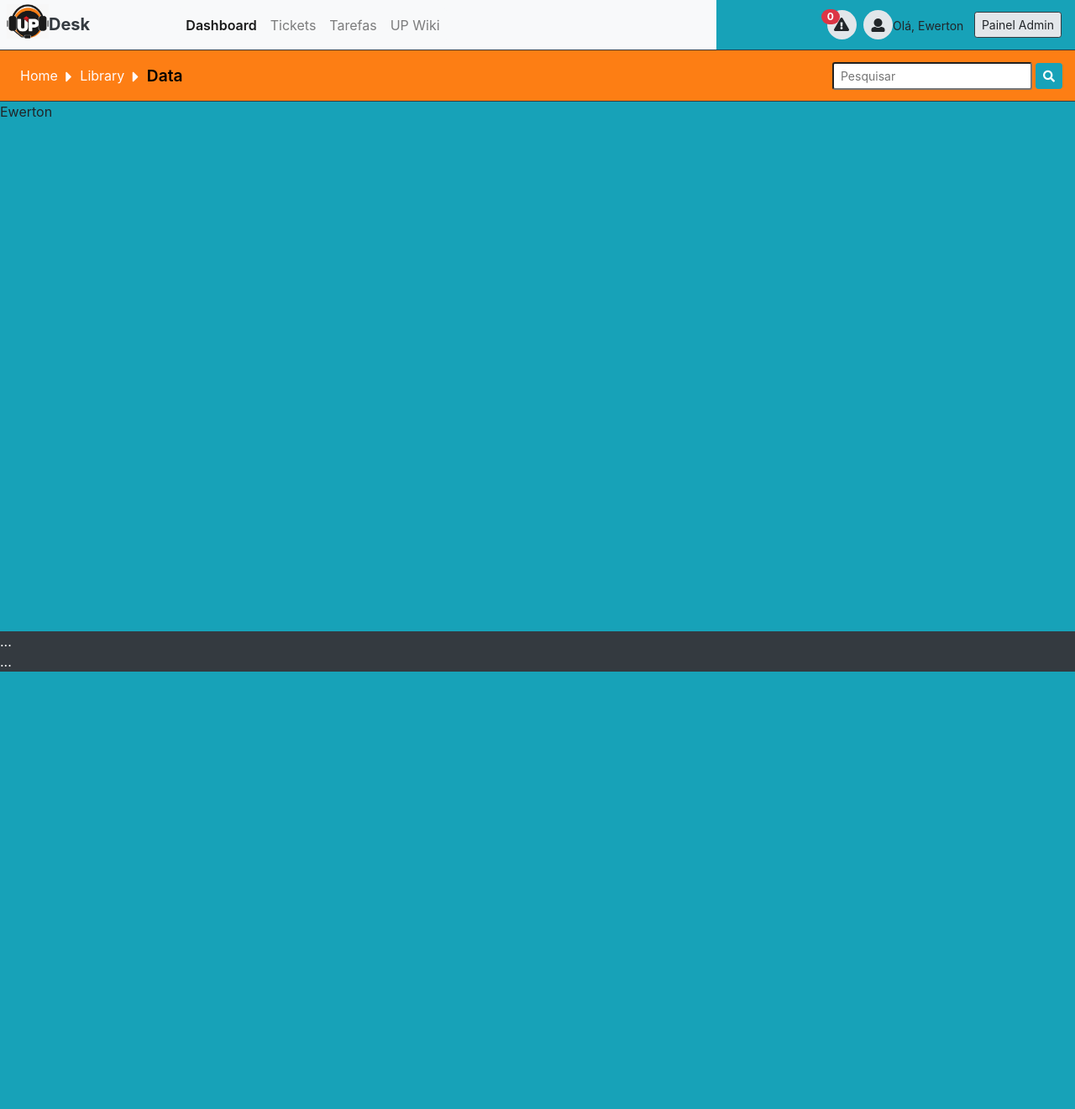
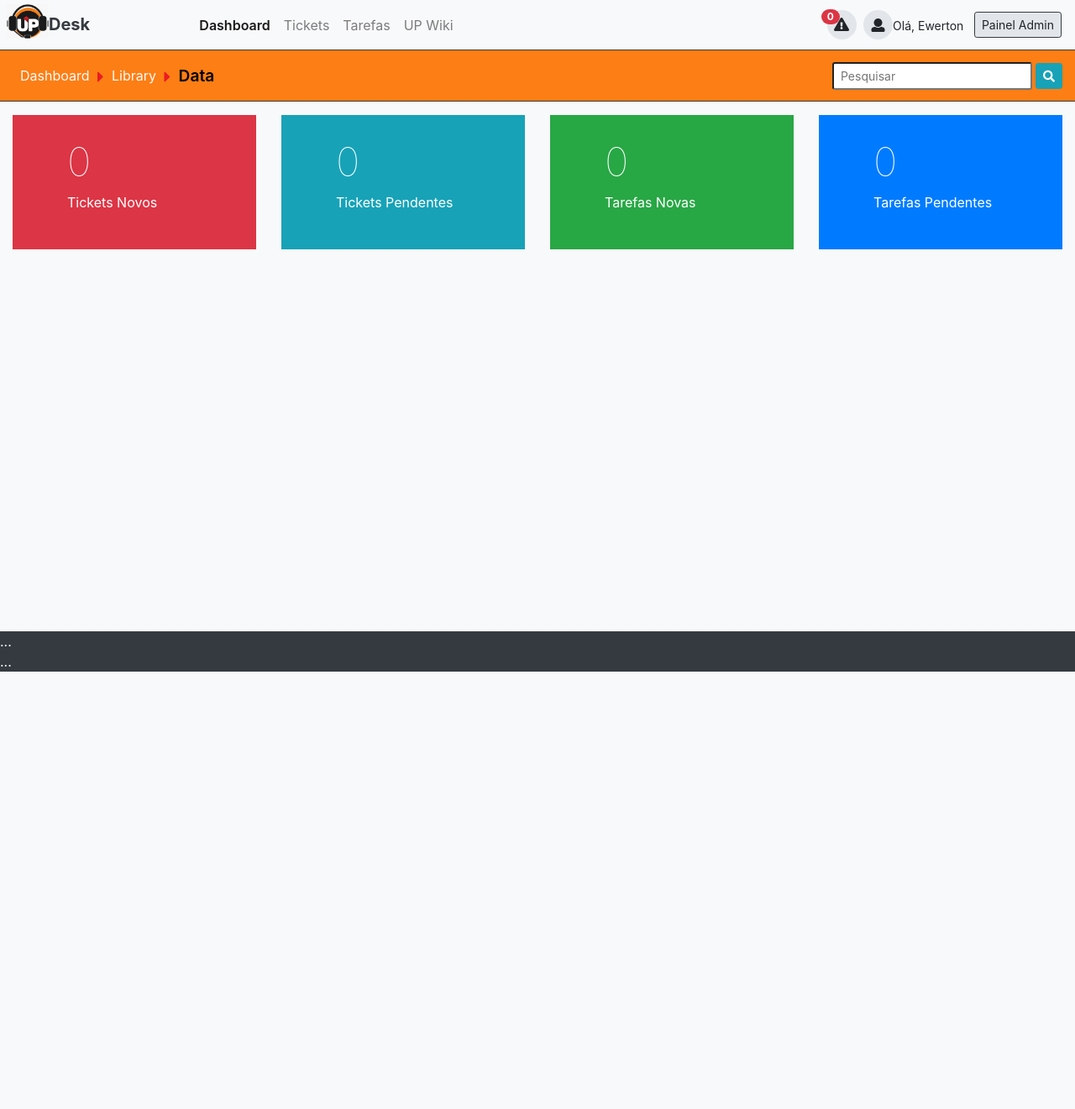
Before and after one commit to ewertonlucena/upticket, a PHP site: page /upticket/ in a window 1280 px wide. Shown: the whole page at 84% size. Run offline with PHP 8.4, Linux system fonts and the light colour scheme; a user stored in the database is signed in; data comes from the database, SQL or seed files in the repository.

Commit message:
Template 0.8 - Inicio Home Dashboard

```diff
--- a/assets/css/style.css
+++ b/assets/css/style.css
@@ -31,15 +31,22 @@
   width: 360px;
   max-width: 90vw;
   right: 10%;
-  padding: 0;
+  padding: 0 0 4px 0;
   margin: 0;
+  border: 1px solid black;
   border-radius: 0.25rem;
 }
 
-.dropdown-menu-transparent {
-    background-color: transparent;
-    border: 0
+.staff-menu {
+    position: absolute;
+    z-index:1050;
+    background-color: #f8f9fa;
+    padding: 4px 0 4px 0;
+    margin: 0;
+    border: 1px solid black;
+    border-radius: 0.25rem;
 }
+
 .dropdown-item-menu-center {
     position:relative;
     right:45%;
@@ -48,6 +55,11 @@
 .dropdown-item, .dropdown-header, .dropdown-item-text {
     padding: 6px 12px 6px 12px;
     color:  black;
+}
+
+.dropdown-item:hover {
+    background-color: #fd7e14;
+    color: white;
 }
 
 .nav-link.active {
@@ -65,7 +77,7 @@
     background-color: #e2e6ea;
 }
 
-.btn-staff:hover, .btn-staff:focus {
+.btn-staff:hover, .btn-staff-hover {
     color: #f8f9fa;
     background-color: #fd7e14;
 }
@@ -90,7 +102,7 @@
 .breadcrumb-item::after {
   display: inline-block;
   padding-right: 0rem;
-  color: snow;
+  color: #ea1b25;
   font-family:Font Awesome\ 5 Pro;
   font-weight: 900;
   content: "\f0da";
@@ -135,6 +147,23 @@
     height: 1200px;
 }
 
+.dash-tile {
+    height: 10rem;
+}
+.tile-content{
+    width: 10rem;
+}
+.tile-info {
+    font-size: 3rem;
+    font-weight: 100;
+    color: white;
+}
+
+.tile-text {
+    font-size: 1rem;
+    color: white;
+}
+
 @media (max-width: 576px) {
     .search-input {
         width: 120px;
--- a/assets/js/script.js
+++ b/assets/js/script.js
@@ -4,6 +4,19 @@ $(window).on('load', function () {
 
 $(document).ready(function () {
     $(document).on('click', function (e) {
-        if (!$(e.target).closest('#notifyMenu').length) $('.dropdown-menu2').removeClass("show");
+        if (!$(e.target).parent('#notifyMenu').length) $('.dropdown-menu2').removeClass("show");
     });
+
+    $(document).on('click', function (e) {
+        if (!$(e.target).parent('#staffMenu').length) $('.staff-menu').removeClass("show");
+    });
+
+    $(document).on('mouseover', function (e) {
+        if ($(e.target).closest('.welcome-staff').length) $('#BtnStaff').addClass("btn-staff-hover");
+    });
+
+    $(document).on('mouseout', function (e) {
+        if ($(e.target).closest('.welcome-staff').length) $('#BtnStaff').removeClass("btn-staff-hover");
+    });
+
 });
--- a/config.php
+++ b/config.php
@@ -9,13 +9,13 @@ if (ENVIRONMENT == 'development') {
     $config['dbname'] = 'helpdesk';
     $config['host'] = 'localhost';
     $config['dbuser'] = 'root';
-    $config['dbpass'] = '';
+    $config['dbpass'] = 'root';
 } else {
     define('BASE_URL', 'http://meusite.com.br/');
     $config['dbname'] = 'helpdesk';
     $config['host'] = 'localhost';
     $config['dbuser'] = 'root';
-    $config['dbpass'] = '';
+    $config['dbpass'] = 'root';
 }
 global $db;
 try {
--- a/views/home.php
+++ b/views/home.php
@@ -1,3 +1,52 @@
-<?php
-    echo $staff_name;
-?>
+<div class="container-fluid">
+    <div class="row mt-3">
+        <div class="col-lg-3 col-sm-6 mb-3">
+            <div class="dash-tile bg-danger d-flex align-items-center justify-content-center">
+                <div class="tile-content pb-4">
+                    <div class="tile-info">
+                        0
+                    </div>
+                    <span class="tile-text">
+                        Tickets Novos
+                    </span>
+                </div>
+            </div>
+        </div>
+        <div class="col-lg-3 col-sm-6 mb-3">
+           <div class="dash-tile bg-info d-flex align-items-center justify-content-center">
+                <div class="tile-content pb-4">
+                    <div class="tile-info">
+                        0
+                    </div>
+                    <span class="tile-text">
+                        Tickets Pendentes
+                    </span>
+                </div>
+            </div>
+        </div>
+        <div class="col-lg-3 col-sm-6 mb-3">
+            <div class="dash-tile bg-success d-flex align-items-center justify-content-center">
+                <div class="tile-content pb-4">
+                    <div class="tile-info">
+                        0
+                    </div>
+                    <span class="tile-text">
+                        Tarefas Novas
+                    </span>
+                </div>
+            </div>
+        </div>
+        <div class="col-lg-3 col-sm-6 mb-3">
+            <div class="dash-tile bg-primary d-flex align-items-center justify-content-center">
+                <div class="tile-content pb-4">
+                    <div class="tile-info">
+                        0
+                    </div>
+                    <span class="tile-text">
+                        Tarefas Pendentes
+                    </span>
+                </div>
+            </div>
+        </div>
+    </div>
+</div>
--- a/views/template.php
+++ b/views/template.php
@@ -18,7 +18,7 @@
                         </div>
                     </div>
                 </div>
-                <div id="Navbar" class="col-xl col-lg col-md col-sm-12 order-md-1 order-sm-2 col-3 bg-light sub-header d-flex align-items-center border-bottom border-dark p-0">
+                <div id="Navbar" class="col-xl col-lg col-md col-sm-12 order-md-1 order-sm-2 col-3 bg-light sub-header d-flex align-items-center border-bottom border-dark p-0 pl-3">
                     <nav class="navbar navbar-expand-sm navbar-light bg-light p-0 rounded" >
                         <button class="btn btn-staff border-dark navbar-toggler" style="height: 31px;padding-top: 1px;" type="button" data-toggle="collapse" data-target="#navbarCollapsed" aria-controls="navbarCollapsed" aria-expanded="false" aria-label="Toggle navigation">
                             <span class="btn-sm navbar-toggler-icon"></span>
@@ -41,36 +41,36 @@
                         </div>
                     </nav>
                 </div>
-                <div id="StaffArea" class="col-xl-4 col-lg-5 col-md-5 col-sm-8 order-md-2 order-sm-1 col bg-info sub-header d-flex align-items-center justify-content-end border-bottom border-dark p-0 pr-3">
+                <div id="StaffArea" class="col-xl-4 col-lg-5 col-md-5 col-sm-8 order-md-2 order-sm-1 col bg-light sub-header d-flex align-items-center justify-content-end border-bottom border-dark p-0 pr-3">
                     <ul class="list-inline m-0">
                         <li class="list-inline-item mr-1">
                             <span class="badge badge-pill badge-danger badge-alert fa-xs">0</span>
                             <div class="btn btn-staff btn-mini rounded-circle p-0 pt-1" data-toggle="collapse" data-target="#notifyMenu" aria-haspopup="true" aria-expanded="false">
                                 <span class="fas fa-exclamation-triangle" ></span>
                             </div>
-                            <div class="collapse dropdown-menu2 dropdown-menu-transparent bg-light" id="notifyMenu" aria-labelledby="notifyMenu">
+                            <div class="collapse dropdown-menu2 bg-light" id="notifyMenu" aria-labelledby="notifyMenu">
                                 <div class="dropdown-header bg-danger rounded-top text-white fa-sm">
                                     0 Notificações
                                 </div>
-                                <div class="dropdown-item-text bg-light rounded-bottom text-dark fa-sm">
+                                <div class="dropdown-item fa-sm">
                                     <span class="far fa-check-square fa-sm pr-1"></span>Não existem notificações pendentes
                                 </div>
                             </div>
                         </li>
                         <li class="list-inline-item mr-2">
                             <div class="dropdown d-inline-block">
-                                <div class="btn-group" data-toggle="dropdown">
-                                    <button class="btn btn-staff btn-mini rounded-circle p-0">
+                                <div class="btn-group" data-toggle="collapse" data-target="#staffMenu" aria-haspopup="true" aria-expanded="false">
+                                    <button id="BtnStaff" class="btn btn-staff btn-mini rounded-circle p-0">
                                         <span class="fas fa-user" style="padding-bottom: 4px;"></span>
                                     </button>
                                     <span class="d-none d-lg-inline d-md-none d-sm-inline fa-sm welcome-staff" >
                                         Olá, <?php echo $viewData['staff_name']; ?>
                                     </span>
                                 </div>
-                                <div class="dropdown-menu">
-                                    <a class="dropdown-item fa-sm" href="#"><span class="fa fa-edit fa-sm pr-1 text-dark"></span>Detalhes da conta</a>
-                                    <a class="dropdown-item fa-sm" href="#"><span class="fa fa-cog fa-sm pr-1 text-dark"></span>Configurações</a>
-                                    <a class="dropdown-item fa-sm" href="#"><span class="fa fa-sign-out fa-sm pr-1 text-dark"></span>Sair</a>
+                                <div class="collapse staff-menu" id="staffMenu" aria-labelledby="staffMenu">
+                                    <a class="dropdown-item fa-sm" href="#"><span class="fa fa-edit fa-sm pr-1"></span>Detalhes da conta</a>
+                                    <a class="dropdown-item fa-sm" href="#"><span class="fa fa-cog fa-sm pr-1"></span>Configurações</a>
+                                    <a class="dropdown-item fa-sm" href="#"><span class="fa fa-sign-out fa-sm pr-1"></span>Sair</a>
                                 </div>
                             </div>
                         </li>
@@ -103,14 +103,14 @@
                 <div class="col breadcrumb-search d-md-flex align-items-center">
                     <nav aria-label="breadcrumb">
                         <ol class="breadcrumb m-0 m-md-0 mt-2 p-0 pl-1">
-                            <li class="breadcrumb-item d-sm-inline-block " style="padding-left: 0px;">
-                                <a class="btn btn-link px-1" href="#">Home</a>
+                            <li class="breadcrumb-item d-sm-inline-block  " style="padding-left: 0px;">
+                                <a class="btn btn-link px-1 active" href="#">Dashboard</a>
                             </li>
                             <li class="breadcrumb-item d-sm-inline-block" style="padding-left: 0px;">
                                 <a class="btn btn-link px-1" href="#">Library</a>
                             </li>
                             <li class="breadcrumb-item active" aria-current="page" style="padding-left: 0px;">
-                                <a class="btn btn-link px-1" href="#">Data</a>
+                                <a class="btn btn-link px-1 " href="#">Data</a>
                             </li>
                         </ol>
                     </nav>
@@ -122,7 +122,7 @@
                     </form>
                 </div>
             </div>
-            <div class="row bg-info main-content">
+            <div class="row bg-light main-content">
 
                 <?php
                 $this->loadViewInTemplate($viewName, $viewData);
@@ -133,7 +133,8 @@
 
         </div>
         <script type="text/javascript" src="<?php echo BASE_URL; ?>assets/js/jquery-3.3.1.min.js"></script>
+        <script type="text/javascript" src="<?php echo BASE_URL; ?>assets/js/script.js"></script>
         <script type="text/javascript" src="<?php echo BASE_URL; ?>assets/js/bootstrap.bundle.min.js"></script>
-        <script type="text/javascript" src="<?php echo BASE_URL; ?>assets/js/script.js"></script>
+
     </body>
 </html>
```
